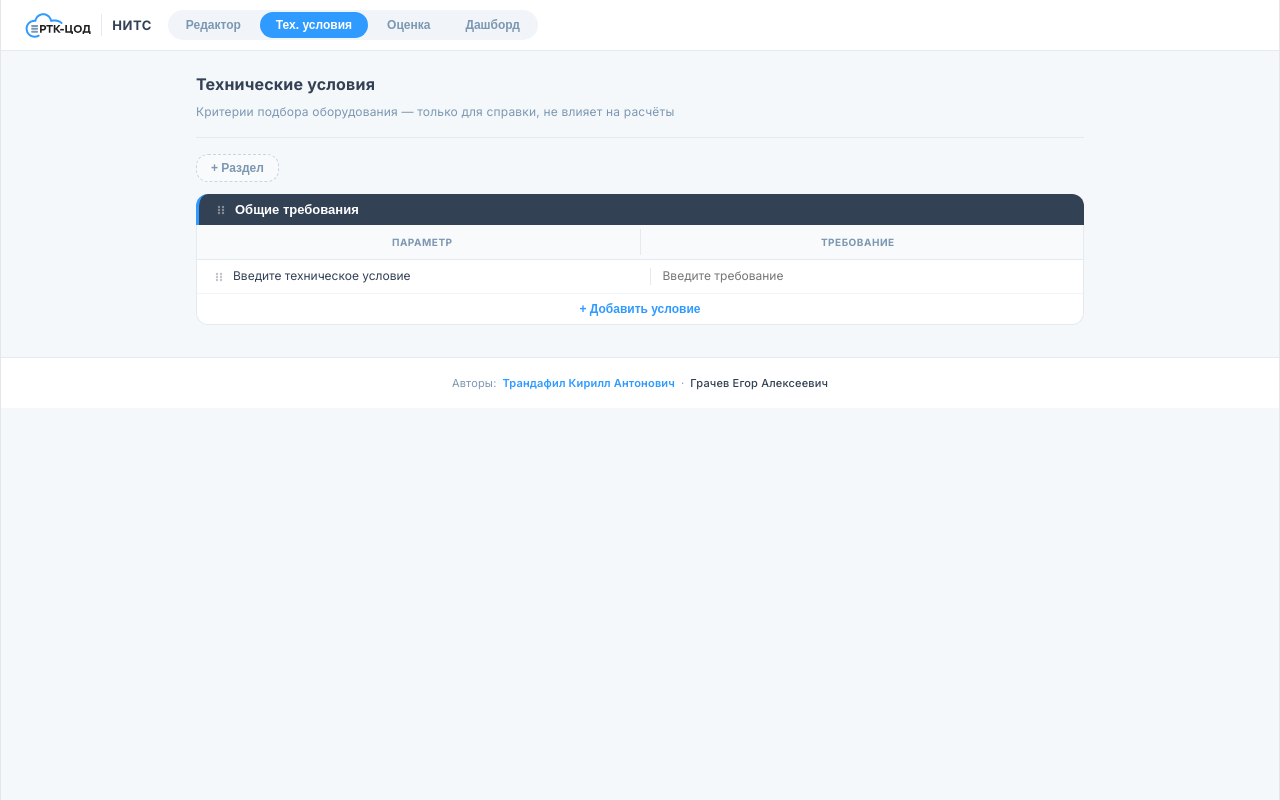
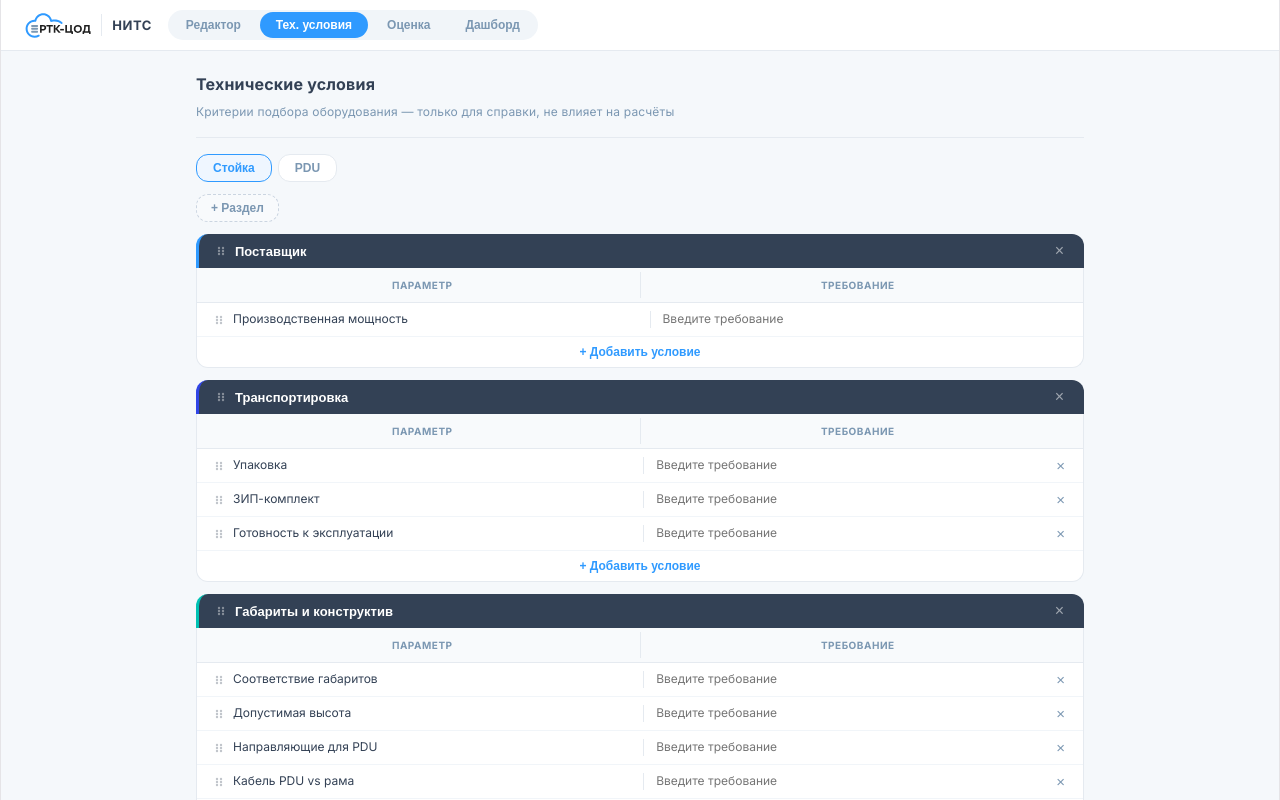
Before and after one commit to anezuf/Equipment-Testing, a React (Vite) app: page / in a window 1280 px wide. Both pictures are taken after a click on the button "Тех. условия". Shown: the top 800 px of the page. Built offline with nearby package versions, Linux system fonts and the light colour scheme.

Commit message:
feat(techspecs): separate specs per equipment type with Стойка/PDU toggle

```diff
--- a/src/App.jsx
+++ b/src/App.jsx
@@ -40,6 +40,31 @@ function loadSaved(storageKey){
 
 const EQ_TYPES=["стойка","pdu"];
 const PDU_DEFAULT=[{n:"Новый раздел",items:[{n:"Новый параметр",w:1}]}];
+const TECH_SPECS_DEFAULT=[{n:"Общие требования",items:[{n:"Введите техническое условие",n2:""}]}];
+
+function normalizeTechSpecs(data){
+  const arr=Array.isArray(data)?data:TECH_SPECS_DEFAULT;
+  return arr.map(sec=>({
+    ...sec,
+    n:sec?.n||"",
+    items:(sec?.items||[]).map(it=>({n:it?.n||"",n2:it?.n2||""}))
+  }));
+}
+
+function syncTechSpecsWithSections(editorSections,sourceSpecs){
+  if(!Array.isArray(editorSections)||editorSections.length===0)return normalizeTechSpecs(sourceSpecs);
+  const normalized=normalizeTechSpecs(sourceSpecs);
+  return editorSections.map(sec=>{
+    const srcSec=normalized.find(s=>s.n===sec.n);
+    return {
+      n:sec.n||"",
+      items:(sec.items||[]).map(it=>{
+        const srcItem=srcSec?.items?.find(x=>x.n===it.n);
+        return {n:it.n||"",n2:srcItem?.n2||""};
+      })
+    };
+  });
+}
 
 function HeatmapTh({si,s,active,onSort}){
   const [hov,setHov]=useState(false);
@@ -86,19 +111,26 @@ export default function App(){
   const [expImgs,setExpImgs]=useState({});
   const [heatmapSort,setHeatmapSort]=useState({col:null,label:null});
   const [heatmapSelectedVendor, setHeatmapSelectedVendor] = useState(null);
+  const techSpecsStorageKey=`rack_tech_specs_${eqType}`;
   const [techSpecs,setTechSpecs]=useState(()=>{
     try{
-      const s=localStorage.getItem("rack_tech_specs");
-      const parsed=s?JSON.parse(s):[{n:"Общие требования",items:[{n:"Введите техническое условие",n2:""}]}];
-      return parsed.map(sec=>({
-        ...sec,
-        items:(sec.items||[]).map(it=>({n:it.n||"",n2:it.n2||""}))
-      }));
+      const s=localStorage.getItem(`rack_tech_specs_${eqType}`);
+      const parsed=s?JSON.parse(s):TECH_SPECS_DEFAULT;
+      return syncTechSpecsWithSections(sections,parsed);
     }catch{
-      return [{n:"Общие требования",items:[{n:"Введите техническое условие",n2:""}]}];
+      return syncTechSpecsWithSections(sections,TECH_SPECS_DEFAULT);
     }
   });
-  useEffect(()=>{try{localStorage.setItem("rack_tech_specs",JSON.stringify(techSpecs));}catch{}},[techSpecs]);
+  useEffect(()=>{
+    try{
+      const raw=localStorage.getItem(techSpecsStorageKey);
+      const parsed=raw?JSON.parse(raw):TECH_SPECS_DEFAULT;
+      setTechSpecs(syncTechSpecsWithSections(sections,parsed));
+    }catch{
+      setTechSpecs(syncTechSpecsWithSections(sections,TECH_SPECS_DEFAULT));
+    }
+  },[eqType]);
+  useEffect(()=>{try{localStorage.setItem(techSpecsStorageKey,JSON.stringify(techSpecs));}catch{}},[techSpecs,techSpecsStorageKey]);
   useEffect(() => {
     const handler = () => setIsPortrait(window.innerHeight > window.innerWidth);
     window.addEventListener('resize', handler);
@@ -789,6 +821,13 @@ export default function App(){
           <div style={{fontSize:12,color:B.steel,marginTop:2}}>Критерии подбора оборудования — только для справки, не влияет на расчёты</div>
         </div>
       </div>
+      <div style={{display:"flex",gap:6,marginBottom:12}}>
+        {EQ_TYPES.map(t=>
+          <button key={t} onClick={()=>switchEqType(t)} style={{padding:"6px 16px",borderRadius:12,border:`1.5px solid ${eqType===t?B.blue:B.border}`,background:eqType===t?"#EFF6FF":"#fff",color:eqType===t?B.blue:B.steel,fontSize:12,fontWeight:600,cursor:"pointer",display:"inline-flex",alignItems:"center",justifyContent:"center"}}>
+            {t==="стойка"?"Стойка":"PDU"}
+          </button>
+        )}
+      </div>
       <div style={{display:"flex",justifyContent:"flex-start",marginBottom:12}}>
         <button className="btn-add-vendor" onClick={()=>setTechSpecs(p=>[...p,{n:"Новый раздел",items:[{n:"Новое условие",n2:""}]}])} style={{padding:"6px 14px",borderRadius:12,border:"1.5px dashed #CBD5E1",background:"#F8FAFC",color:"#7B97B2",fontSize:12,fontWeight:600,cursor:"pointer",whiteSpace:"nowrap"}}>+ Раздел</button>
       </div>
```
